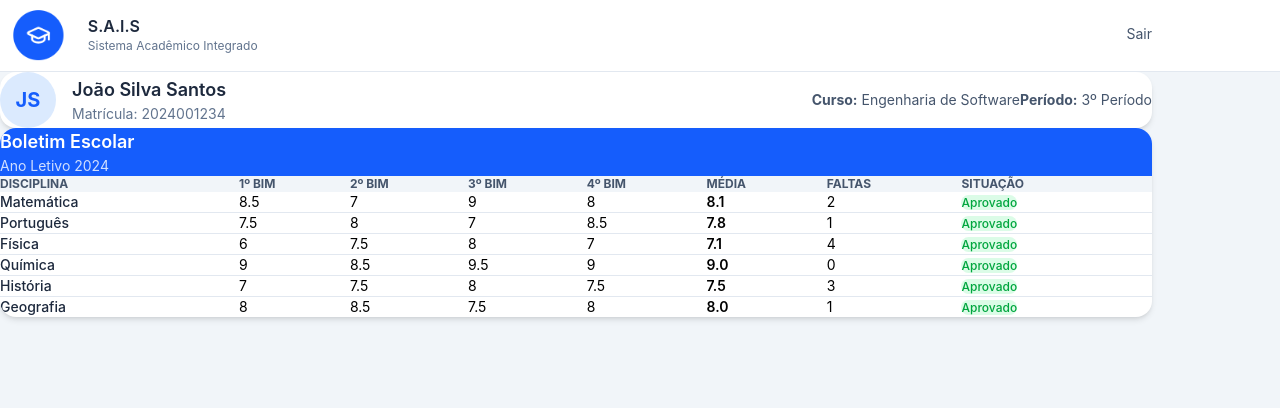
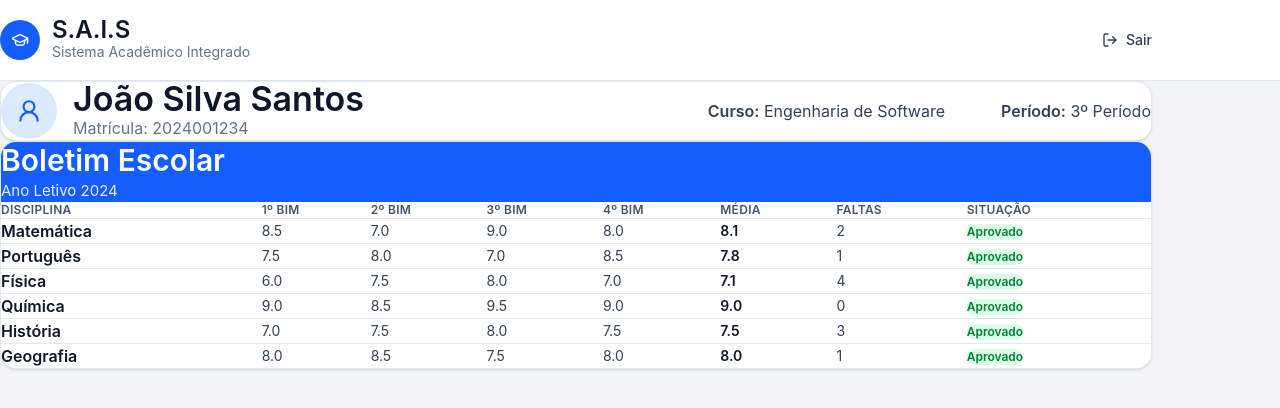
Before and after one commit to auradevsofc-coder/SAIS, a React app in the folder frontend/: page /boletim in a window 1280 px wide. Shown: the top 408 px of the page. Built offline with nearby package versions, Linux system fonts and the light colour scheme; the HTML template or start-up script is replaced by a standard one.

Commit message:
fix: continunando a tela de boletim

```diff
--- a/frontend/src/components/NavBar.tsx
+++ b/frontend/src/components/NavBar.tsx
@@ -1,31 +1,24 @@
-import logoSais from '../assets/imagem_sais.png';
+import { GraduationCap, LogOut } from 'lucide-react';
 
 export function NavBar() {
   return (
-    <header className="sticky top-0 left-0 w-full  h-18 bg-white border-b border-slate-200 z-50">
-      <div className="max-w-6xl mx-auto px-8 py-4 flex items-center justify-between">
-
-        {/* Lado esquerdo */}
+    <header className="w-full border-b border-slate-200 bg-white">
+      <div className="mx-auto flex h-20 w-full max-w-6xl items-center justify-between px-4 md:px-8">
         <div className="flex items-center gap-3">
-          <div className="flex items-center">
-            <img src={logoSais} className="h-8 md:h-17 w-auto" />
+          <div className="flex h-10 w-10 items-center justify-center rounded-full bg-blue-600 text-white">
+            <GraduationCap size={18} />
           </div>
 
           <div>
-            <h1 className="font-semibold text-slate-800">
-              S.A.I.S
-            </h1>
-            <p className="text-xs text-slate-500">
-              Sistema Acadêmico Integrado
-            </p>
+            <h1 className="text-2xl font-semibold leading-none text-slate-900">S.A.I.S</h1>
+            <p className="text-sm text-slate-500">{'Sistema Acad\u00eamico Integrado'}</p>
           </div>
         </div>
 
-        {/* Lado direito */}
-        <button className="text-sm text-slate-600 hover:text-blue-600 transition">
+        <button className="inline-flex items-center gap-2 text-sm font-medium text-slate-700 transition hover:text-blue-600">
+          <LogOut size={16} />
           Sair
         </button>
-
       </div>
     </header>
   );
--- a/frontend/src/components/grade/GradeCard.tsx
+++ b/frontend/src/components/grade/GradeCard.tsx
@@ -0,0 +1,23 @@
+import type { ReactNode } from 'react';
+
+type GradeCardProps = {
+  title: string;
+  value: string;
+  subtitle?: string;
+  icon?: ReactNode;
+};
+
+export function GradeCard({ title, value, subtitle, icon }: GradeCardProps) {
+  return (
+    <article className="rounded-2xl border border-slate-200 bg-white p-4 shadow-sm">
+      <div className="flex items-start justify-between gap-3">
+        <div>
+          <p className="text-xs uppercase tracking-wide text-slate-500">{title}</p>
+          <p className="mt-1 text-2xl font-semibold text-slate-800">{value}</p>
+          {subtitle && <p className="mt-1 text-sm text-slate-500">{subtitle}</p>}
+        </div>
+        {icon && <span className="text-blue-600">{icon}</span>}
+      </div>
+    </article>
+  );
+}
--- a/frontend/src/components/grade/GradeTable.tsx
+++ b/frontend/src/components/grade/GradeTable.tsx
@@ -0,0 +1,65 @@
+export type Discipline = {
+  nome: string;
+  n1: number;
+  n2: number;
+  n3: number;
+  n4: number;
+  faltas: number;
+};
+
+type GradeTableProps = {
+  disciplinas: Discipline[];
+};
+
+function calcularMedia(n1: number, n2: number, n3: number, n4: number) {
+  return Number(((n1 + n2 + n3 + n4) / 4).toFixed(1));
+}
+
+export function GradeTable({ disciplinas }: GradeTableProps) {
+  return (
+    <div className="overflow-x-auto px-2 md:px-0">
+      <table className="min-w-full text-left text-sm text-slate-700">
+        <thead className="border-b border-slate-200 bg-white text-xs uppercase tracking-wide text-slate-600">
+          <tr>
+            <th className="px-5 py-4 font-semibold md:px-6">Disciplina</th>
+            <th className="px-5 py-4 font-semibold md:px-6">{'1\u00ba BIM'}</th>
+            <th className="px-5 py-4 font-semibold md:px-6">{'2\u00ba BIM'}</th>
+            <th className="px-5 py-4 font-semibold md:px-6">{'3\u00ba BIM'}</th>
+            <th className="px-5 py-4 font-semibold md:px-6">{'4\u00ba BIM'}</th>
+            <th className="px-5 py-4 font-semibold md:px-6">{'M\u00e9dia'}</th>
+            <th className="px-5 py-4 font-semibold md:px-6">Faltas</th>
+            <th className="px-5 py-4 font-semibold md:px-6">{'Situa\u00e7\u00e3o'}</th>
+          </tr>
+        </thead>
+
+        <tbody className="divide-y divide-slate-200 bg-white">
+          {disciplinas.map((disciplina) => {
+            const media = calcularMedia(disciplina.n1, disciplina.n2, disciplina.n3, disciplina.n4);
+            const aprovado = media >= 7;
+
+            return (
+              <tr key={disciplina.nome}>
+                <td className="px-5 py-4 text-base font-semibold text-slate-900 md:px-6">{disciplina.nome}</td>
+                <td className="px-5 py-4 md:px-6">{disciplina.n1.toFixed(1)}</td>
+                <td className="px-5 py-4 md:px-6">{disciplina.n2.toFixed(1)}</td>
+                <td className="px-5 py-4 md:px-6">{disciplina.n3.toFixed(1)}</td>
+                <td className="px-5 py-4 md:px-6">{disciplina.n4.toFixed(1)}</td>
+                <td className="px-5 py-4 font-semibold text-slate-900 md:px-6">{media.toFixed(1)}</td>
+                <td className="px-5 py-4 md:px-6">{disciplina.faltas}</td>
+                <td className="px-5 py-4 md:px-6">
+                  <span
+                    className={`inline-flex rounded-full px-3 py-1 text-xs font-semibold ${
+                      aprovado ? 'bg-green-100 text-green-700' : 'bg-red-100 text-red-700'
+                    }`}
+                  >
+                    {aprovado ? 'Aprovado' : 'Reprovado'}
+                  </span>
+                </td>
+              </tr>
+            );
+          })}
+        </tbody>
+      </table>
+    </div>
+  );
+}
--- a/frontend/src/pages/Boletim.tsx
+++ b/frontend/src/pages/Boletim.tsx
@@ -1,113 +1,56 @@
-import { NavBar } from "../components/NavBar";
+import { UserRound } from 'lucide-react';
+import { NavBar } from '../components/NavBar';
+import { type Discipline, GradeTable } from '../components/grade/GradeTable';
+
+const disciplinas: Discipline[] = [
+  { nome: 'Matem\u00e1tica', n1: 8.5, n2: 7.0, n3: 9.0, n4: 8.0, faltas: 2 },
+  { nome: 'Portugu\u00eas', n1: 7.5, n2: 8.0, n3: 7.0, n4: 8.5, faltas: 1 },
+  { nome: 'F\u00edsica', n1: 6.0, n2: 7.5, n3: 8.0, n4: 7.0, faltas: 4 },
+  { nome: 'Qu\u00edmica', n1: 9.0, n2: 8.5, n3: 9.5, n4: 9.0, faltas: 0 },
+  { nome: 'Hist\u00f3ria', n1: 7.0, n2: 7.5, n3: 8.0, n4: 7.5, faltas: 3 },
+  { nome: 'Geografia', n1: 8.0, n2: 8.5, n3: 7.5, n4: 8.0, faltas: 1 },
+];
 
 export function Boletim() {
-  const disciplinas = [
-    { nome: "Matemática", n1: 8.5, n2: 7.0, n3: 9.0, n4: 8.0, faltas: 2 },
-    { nome: "Português", n1: 7.5, n2: 8.0, n3: 7.0, n4: 8.5, faltas: 1 },
-    { nome: "Física", n1: 6.0, n2: 7.5, n3: 8.0, n4: 7.0, faltas: 4 },
-    { nome: "Química", n1: 9.0, n2: 8.5, n3: 9.5, n4: 9.0, faltas: 0 },
-    { nome: "História", n1: 7.0, n2: 7.5, n3: 8.0, n4: 7.5, faltas: 3 },
-    { nome: "Geografia", n1: 8.0, n2: 8.5, n3: 7.5, n4: 8.0, faltas: 1 },
-  ];
-
-  const calcularMedia = (
-    a: number,
-    b: number,
-    c: number,
-    d: number
-  ): string => {
-    return ((a + b + c + d) / 4).toFixed(1);
-  };
-
   return (
     <div className="min-h-screen bg-slate-100">
       <NavBar />
 
-      <main className="pt-24">
-        <div className="max-w-6xl mx-auto p-8 space-y-8">
-
-          {/* Card Dados do Aluno */}
-          <div className="bg-white rounded-2xl shadow-md p-6 flex items-center justify-between">
+      <main className="mx-auto w-full max-w-6xl px-4 py-8 md:px-8 md:py-10">
+        <div className="space-y-8">
+          <section className="w-full rounded-2xl border border-slate-200 bg-white px-5 py-5 shadow-sm md:px-7 md:py-6">
+            <div className="flex flex-col gap-5 md:grid md:grid-cols-[1fr_auto_auto] md:items-center md:gap-14">
             <div className="flex items-center gap-4">
-              <div className="w-14 h-14 rounded-full bg-blue-100 flex items-center justify-center text-blue-600 text-xl font-bold">
-                JS
+              <div className="flex h-14 w-14 items-center justify-center rounded-full bg-blue-100 text-blue-600">
+                <UserRound size={26} />
               </div>
 
               <div>
-                <h2 className="text-lg font-semibold text-slate-800">
-                  João Silva Santos
+                <h2 className="text-2xl font-semibold leading-none text-slate-900 md:text-[34px]">
+                  {'Jo\u00e3o Silva Santos'}
                 </h2>
-                <p className="text-sm text-slate-500">
-                  Matrícula: 2024001234
-                </p>
+                <p className="mt-1 text-base text-slate-500">{'Matr\u00edcula: 2024001234'}</p>
               </div>
             </div>
 
-            <div className="text-sm text-slate-600 space-x-10">
-              <span>
-                <strong>Curso:</strong> Engenharia de Software
-              </span>
-              <span>
-                <strong>Período:</strong> 3º Período
-              </span>
+            <p className="text-sm text-slate-700 md:text-base">
+              <span className="font-semibold">Curso:</span> Engenharia de Software
+            </p>
+
+            <p className="text-sm text-slate-700 md:text-base">
+              <span className="font-semibold">{'Per\u00edodo:'}</span> {'3\u00ba Per\u00edodo'}
+            </p>
             </div>
-          </div>
+          </section>
 
-          {/* Card Boletim */}
-          <div className="bg-white rounded-2xl shadow-md overflow-hidden">
-            <div className="bg-blue-600 text-white p-4">
-              <h3 className="text-lg font-semibold">Boletim Escolar</h3>
-              <p className="text-sm opacity-80">Ano Letivo 2024</p>
+          <section className="w-full overflow-hidden rounded-2xl border border-slate-200 bg-white shadow-sm">
+            <div className="bg-blue-600 px-5 py-4 text-white md:px-6">
+              <h3 className="text-2xl font-semibold leading-tight md:text-3xl">Boletim Escolar</h3>
+              <p className="text-[15px] opacity-90">Ano Letivo 2024</p>
             </div>
 
-            <table className="w-full text-sm text-left">
-              <thead className="bg-slate-100 text-slate-600 uppercase text-xs">
-                <tr>
-                  <th className="px-6 py-3">Disciplina</th>
-                  <th className="px-6 py-3">1º BIM</th>
-                  <th className="px-6 py-3">2º BIM</th>
-                  <th className="px-6 py-3">3º BIM</th>
-                  <th className="px-6 py-3">4º BIM</th>
-                  <th className="px-6 py-3">Média</th>
-                  <th className="px-6 py-3">Faltas</th>
-                  <th className="px-6 py-3">Situação</th>
-                </tr>
-              </thead>
-
-              <tbody className="divide-y divide-slate-200">
-                {disciplinas.map((d, index) => {
-                  const media = calcularMedia(d.n1, d.n2, d.n3, d.n4);
-                  const aprovado = Number(media) >= 7;
-
-                  return (
-                    <tr key={index} className="hover:bg-slate-50 transition">
-                      <td className="px-6 py-4 font-medium text-slate-800">
-                        {d.nome}
-                      </td>
-                      <td className="px-6 py-4">{d.n1}</td>
-                      <td className="px-6 py-4">{d.n2}</td>
-                      <td className="px-6 py-4">{d.n3}</td>
-                      <td className="px-6 py-4">{d.n4}</td>
-                      <td className="px-6 py-4 font-semibold">{media}</td>
-                      <td className="px-6 py-4">{d.faltas}</td>
-                      <td className="px-6 py-4">
-                        <span
-                          className={`px-3 py-1 rounded-full text-xs font-medium ${
-                            aprovado
-                              ? "bg-green-100 text-green-600"
-                              : "bg-red-100 text-red-600"
-                          }`}
-                        >
-                          {aprovado ? "Aprovado" : "Reprovado"}
-                        </span>
-                      </td>
-                    </tr>
-                  );
-                })}
-              </tbody>
-            </table>
-          </div>
-
+            <GradeTable disciplinas={disciplinas} />
+          </section>
         </div>
       </main>
     </div>
```
